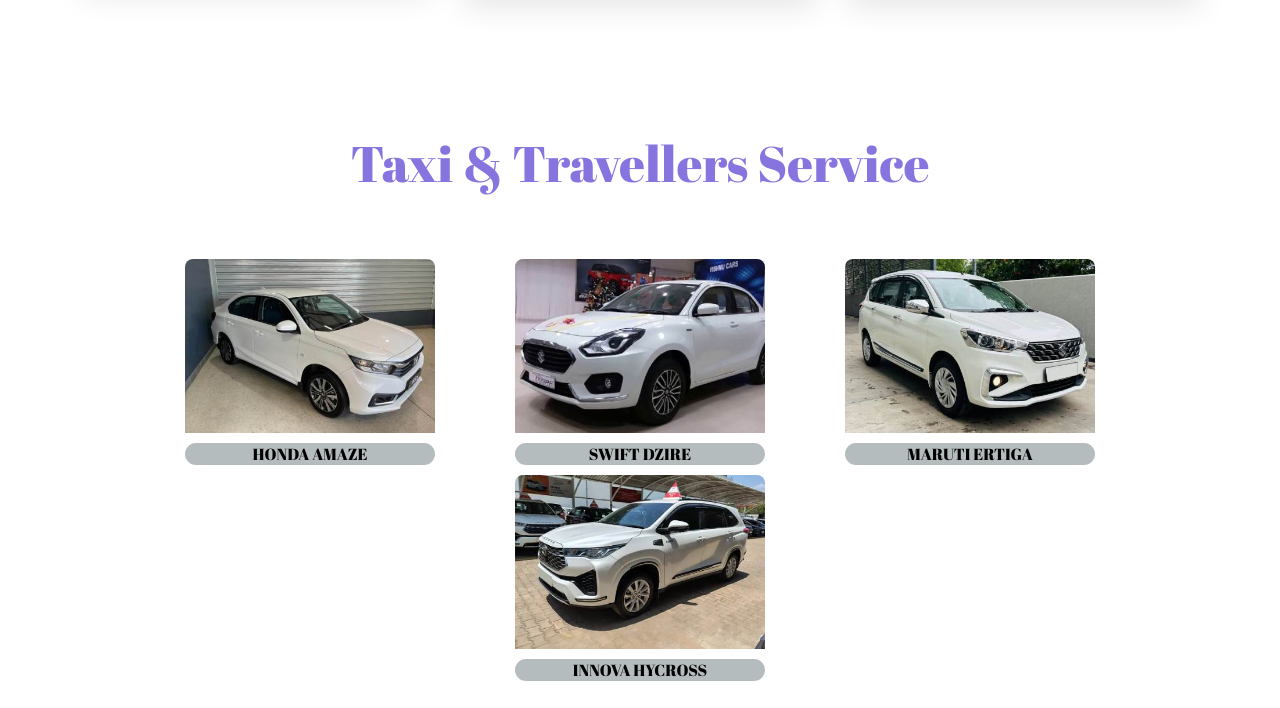
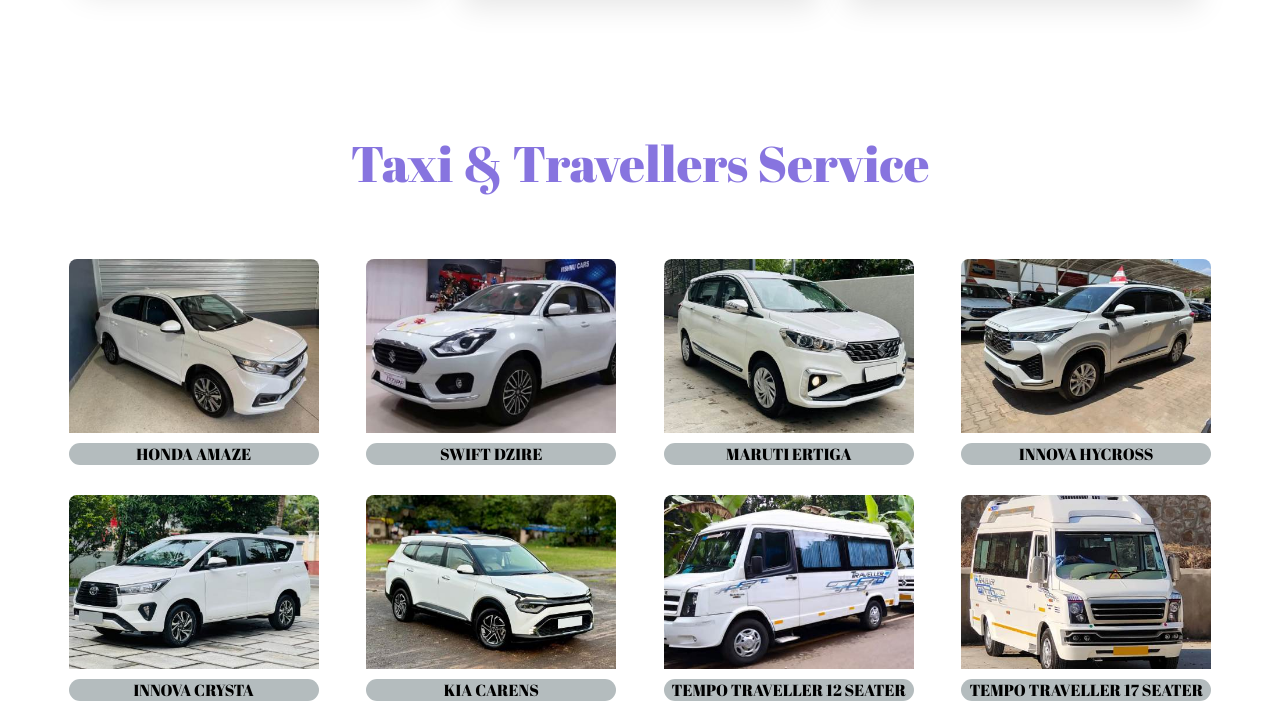
Before and after one commit to ksj5551d-cyber/R-R-TOUR-AND-TRAVEL, a plain HTML site: page index.html in a window 1280 px wide. Shown: the part 4342-5050 px from the top of the page. Drawn offline with nearby package versions, Linux system fonts and the light colour scheme; files whose address does not match are found by name; a web font is replaced by a local one.

Commit message:
padding in taxi section

```diff
--- a/style.css
+++ b/style.css
@@ -769,8 +769,8 @@ body {
 }
 
 .tt{
-  padding-left: 150px;
-  padding-right: 150px;
+  padding-left: 50px;
+  padding-right: 50px;
 }
 
 
```
Also changed, not shown: Andaman-Large01449641394.JPG (renamed from Andaman Large01449641394.JPG).
